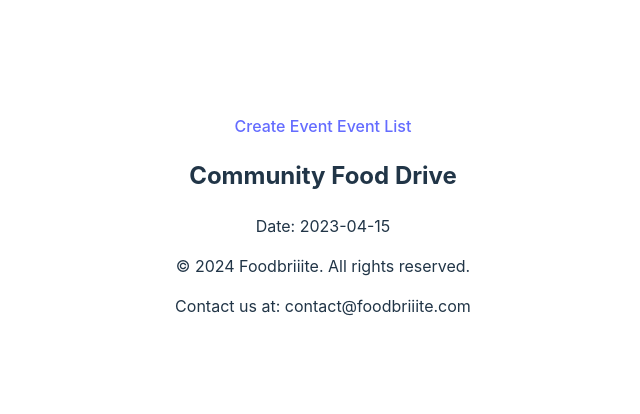
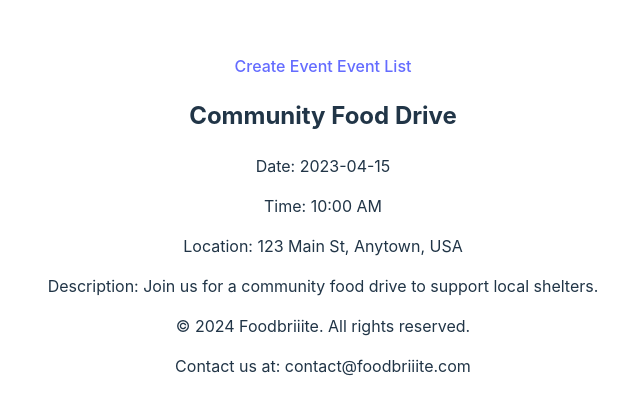
Before and after one commit to SaraM09/hackathon-1-front-end, a React (Vite) app: page /events/1 in a window 1280 px wide. Shown: the part 176-590 px from the top of the page, without its empty margins (317-957 px from the left). Built offline with nearby package versions, Linux system fonts and the light colour scheme.

Commit message:
added time, location, and description

```diff
--- a/src/components/DonationEventDetails.jsx
+++ b/src/components/DonationEventDetails.jsx
@@ -21,6 +21,10 @@ const DonationEventDetails = () => {
     <div>
        <h2>{eventData.title}</h2>
        <p>Date: {eventData.date}</p>
+       <p>Time: {eventData.time}</p>
+       <p>Location: {eventData.location}</p>
+       <p>Description: {eventData.description}</p>
+
 
 
         </div>
```
